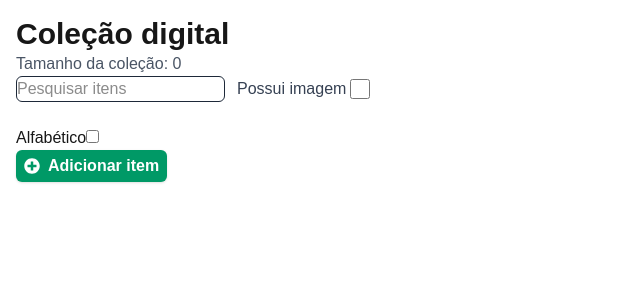
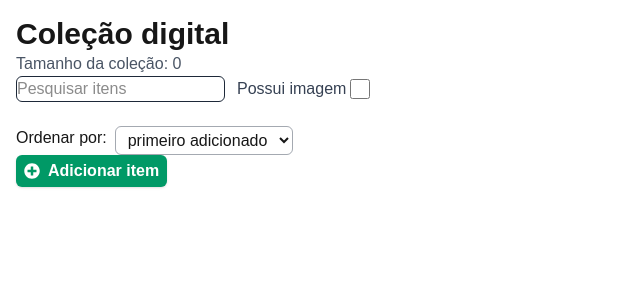
Before and after one commit to gab-souza-martins/digital-collection, a Next.js app: page / in a window 1280 px wide. Shown: the top 300 px of the page, without its empty margins (0-640 px from the left). Built offline with nearby package versions, Linux system fonts and the light colour scheme.

Commit message:
Checkbox de ordem alfabética agora é um select com novas opções de ordenação. Ainda sem funcionalidade

```diff
--- a/src/app/Components/ItemSort.tsx
+++ b/src/app/Components/ItemSort.tsx
@@ -1,22 +1,47 @@
+import React from "react";
+
 interface ItemSortProps {
+   onDateSort: (isByDate: boolean) => void;
+   onReverseDateSort: (isByReverseDate: boolean) => void;
    onAlphabeticalSort: (isAlphabetical: boolean) => void;
+   onReverseAlphabeticalSort: (isReverseAlphabetical: boolean) => void;
 }
 
-const ItemSort: React.FC<ItemSortProps> = ({ onAlphabeticalSort }) => {
-   const handleAlphabeticalSort = (isOn: boolean) => {
-      onAlphabeticalSort(isOn);
-   };
+const ItemSort: React.FC<ItemSortProps> = ({
+   onDateSort,
+   onReverseDateSort,
+   onAlphabeticalSort,
+   onReverseAlphabeticalSort,
+}) => {
+   //    const handleDateSort = (isOn: boolean) => {
+   //       onDateSort(isOn);
+   //    };
+   //    const handleReverseDateSort = (isOn: boolean) => {
+   //       onReverseDateSort(isOn);
+   //    };
+   //    const handleAlphabeticalSort = (isOn: boolean) => {
+   //       onAlphabeticalSort(isOn);
+   //    };
+   //    const handleReverseAlphabeticalSort = (isOn: boolean) => {
+   //       onReverseAlphabeticalSort(isOn);
+   //    };
+
+   const [selectedSort, setSelectedSort] = React.useState<string>("");
 
    return (
-      <div>
-         <label htmlFor="alphabeticalSort">Alfabético</label>
-         <input
-            onChange={(e) => {
-               handleAlphabeticalSort(e.target.checked);
-            }}
-            type="checkbox"
-            id="alphabeticalSort"
-         />
+      <div className="flex gap-2">
+         <label htmlFor="sortSelect">Ordenar por:</label>
+         <select
+            id="sortSelect"
+            value={selectedSort}
+            onChange={(e) => setSelectedSort(e.target.value)}
+            className="border border-gray-600/50 rounded-md py-1 px-2"
+         >
+            <option value="date">primeiro adicionado</option>
+            <option value="date-reverse">último adicionado</option>
+            <option value="alphabetical">título (A–Z)</option>
+            <option value="alphabetical-reverse">título (Z–A)</option>
+         </select>
       </div>
    );
 };
```
